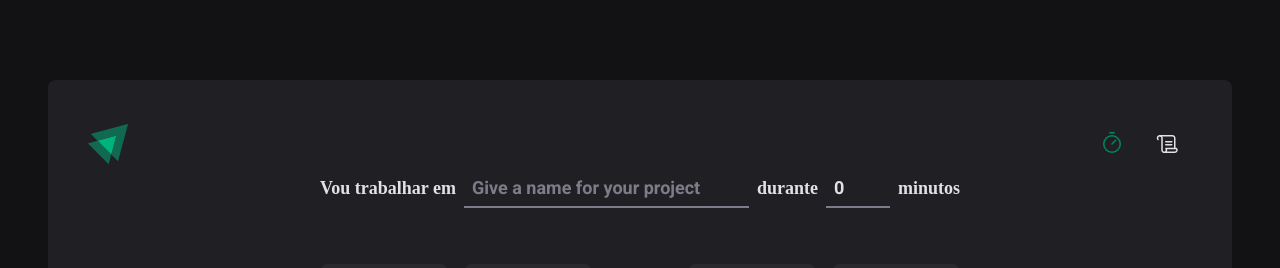
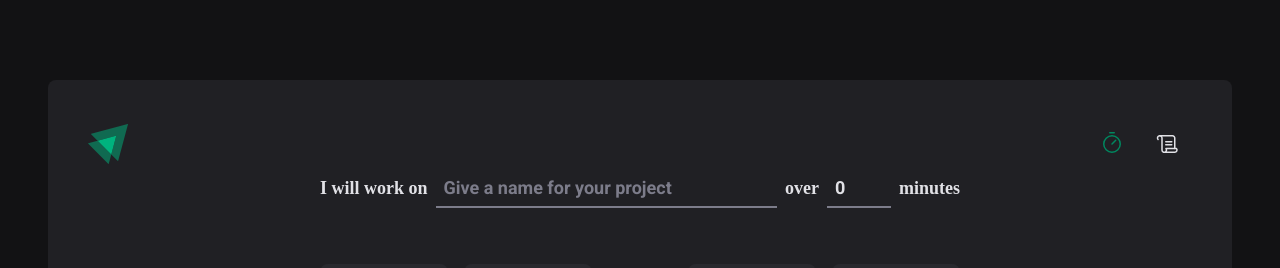
Before and after one commit to JeanLincoln/ignite-timer, a React (Vite) app: page / in a window 1280 px wide. Shown: the top 268 px of the page. Built offline with nearby package versions, Linux system fonts and the light colour scheme.

Commit message:
Home component, fixing app text language

```diff
--- a/src/pages/Home/index.tsx
+++ b/src/pages/Home/index.tsx
@@ -43,14 +43,14 @@ const isSubmitDisabled = !task
         <HomeContainer>
             <form onSubmit={handleSubmit(handleCreateNewCycle)} action="">
             <FormContainer>
-               <label htmlFor="task">Vou trabalhar em</label>
+               <label htmlFor="task">I will work on</label>
                 <TaskInput
                     id="text"
                     {...register('task')}
                     placeholder='Give a name for your project'
                     list="taskSuggestions"/>
 
-                <label htmlFor="minutesAmount">durante</label>
+                <label htmlFor="minutesAmount">over</label>
                 <MinutesAmountInput
                     type="number"
                     id="minutesAmount"
@@ -61,7 +61,7 @@ const isSubmitDisabled = !task
                     max={60}
                     />
 
-                <span>minutos</span>
+                <span>minutes</span>
                 </FormContainer>
 
                 <CountdownContainer>
```
